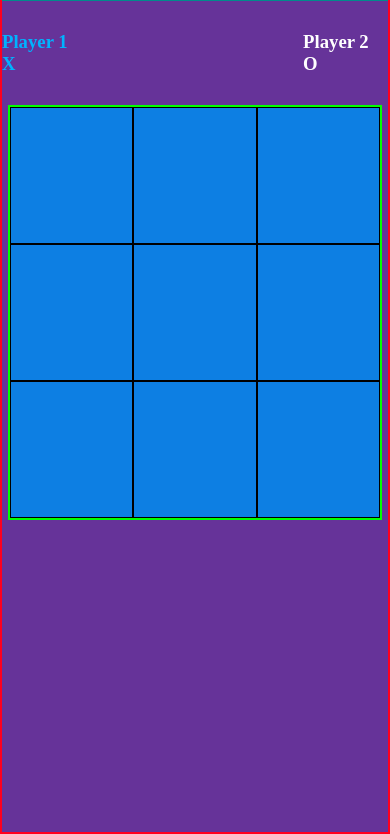
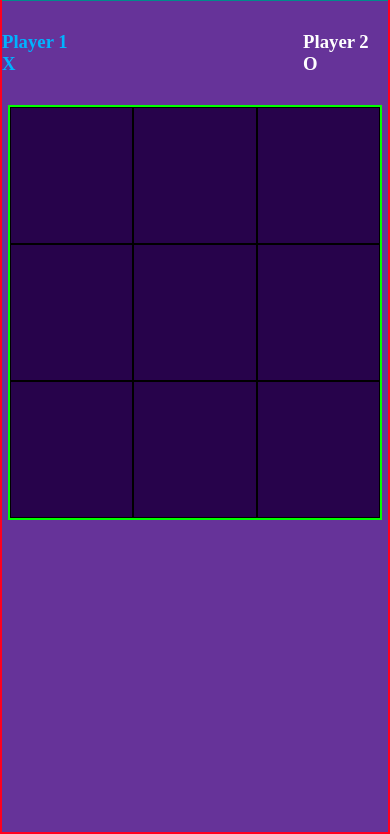
Before and after one commit to IamVictheCG/ODIN-Project, a plain HTML site: page JavaScript Projects/TicTacToe/index.html in a window 390 px wide. Shown: the part 74-908 px from the top of the page. Drawn offline with nearby package versions, Linux system fonts and the light colour scheme.

Commit message:
Tic Tac Toe; updates made

```diff
--- a/JavaScript Projects/TicTacToe/mobile.css
+++ b/JavaScript Projects/TicTacToe/mobile.css
@@ -20,7 +20,7 @@ body {
     margin: auto;
     margin-top: 30px;
     /* height: 100px; */
-    background-color: rgb(13, 127, 227);
+    background-color: rgb(39, 3, 75);
     grid-template-columns: repeat(3, 33.3%);
     grid-template-rows: repeat(3, auto);
     border: 2px solid rgb(0, 255, 0);
```
